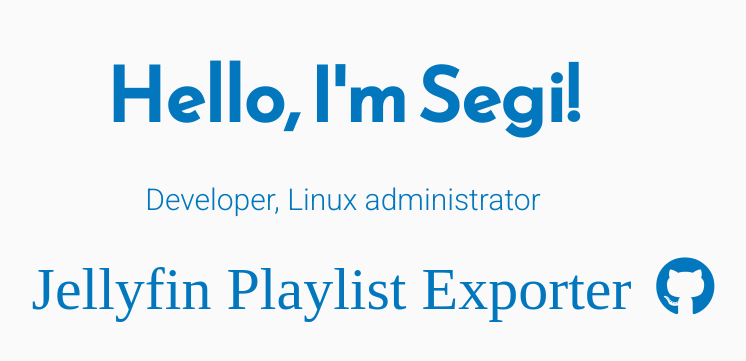
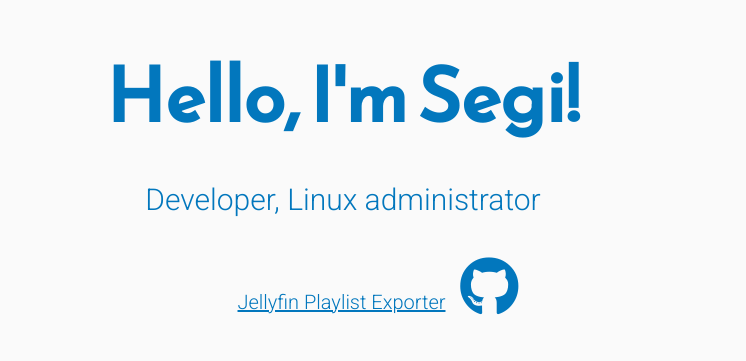
Before and after one commit to SegiH/SegiH.github.io, a plain HTML site: page index.html in a window 1280 px wide. Shown: the part 217-578 px from the top of the page, without its empty margins (297-1043 px from the left). Drawn offline with Linux system fonts and the light colour scheme.

Commit message:
Update index.html

```diff
--- a/index.html
+++ b/index.html
@@ -28,7 +28,7 @@
 		<div class="tagline">Developer, Linux administrator</div>
 		<!-- Find your icons from here - https://fontawesome.com/icons?d=gallery&s=brands -->
 		<div class="icons-social">
-			<a target="_blank" href="https://segih.github.io/JellyfinPlaylistExporter/"><i class="fab fa-cloud-download-alt">Jellyfin Playlist Exporter</i></a>
+			<a target="_blank" href="https://segih.github.io/JellyfinPlaylistExporter/"><i class="fab fa-cloud-download-alt"></i>Jellyfin Playlist Exporter</a>
 			<a target="_blank" href="https://github.com/SegiH"><i class="fab fa-github"></i></a>
 			<!-- <a target="_blank" href="https://www.linkedin.com/in/segi_hovav"><i class="fab fa-linkedin"></i></a> -->
     </div>
```
